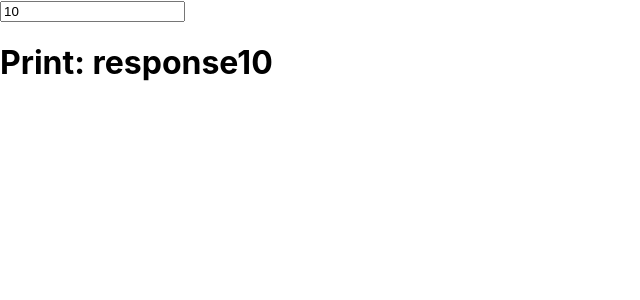
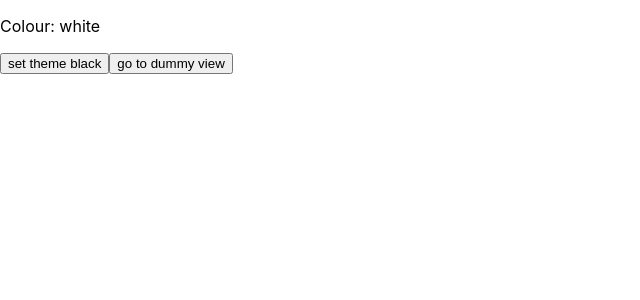
Before and after one commit to itsapep/react-js-intermediate, a React (Create React App) app: page / in a window 1280 px wide. Shown: the top 300 px of the page, without its empty margins (0-640 px from the left). Built offline with nearby package versions, Linux system fonts and the light colour scheme.

Commit message:
[add] use useEffect function in ThemeModifier

```diff
--- a/src/App.js
+++ b/src/App.js
@@ -1,6 +1,8 @@
 import { useState } from 'react';
 import './App.css';
+import DummyView from './components/DummyView';
 import MoreEffect from './components/MoreEffect';
+import ThemeModifier from './components/ThemeModifier';
 
 function App() {
   // //  allow a functional component to use a component-level state
@@ -15,8 +17,13 @@ function App() {
   //   </div>
   // );
 
-  return(
-    <MoreEffect></MoreEffect>
+  // return(
+  //   <MoreEffect></MoreEffect>
+  // )
+
+  const [pageId, setPageId] = useState(0);
+  return (
+    pageId === 0 ? <ThemeModifier onNavigate={() => setPageId(1)}></ThemeModifier> : <DummyView onNavigate={() => setPageId(0)}></DummyView>
   )
 }
 
--- /dev/null
+++ b/src/components/DummyView.js
@@ -0,0 +1,9 @@
+const DummyView = (props) => {
+    return (
+        <div>
+            <button onClick={props.onNavigate}>Go Back</button>
+        </div>
+    )
+}
+
+export default DummyView;
--- /dev/null
+++ b/src/components/ThemeModifier.js
@@ -0,0 +1,30 @@
+import { useEffect, useState } from "react"
+
+const ThemeModifier = (props) => {
+    const [dark, setDark] = useState(false);
+
+    // useEffect will equals componentDidMount and componentDidUpdate
+    useEffect(() => {
+        document.title = `Theme ${dark?'black':'white'}`
+        // when given no dependencies, effect will always being called
+        // when given an empty array, useEffect will only being called at first rendering
+        // when given array with state value, useEffect will being called when state value is changed
+        return () => {
+            console.log(`component will unmount`);
+        }
+    })
+
+    return (
+        <div style={{backgroundColor:dark?'black':'white'}}>
+            <p style={{color:dark?'white':'black'}}>Colour: {dark?'black':'white'}</p>
+            <button onClick={() => setDark(!dark)}>
+                set theme {dark? 'white':'black'}
+            </button>
+            <button onClick={props.onNavigate}>
+                go to dummy view
+            </button>
+        </div>
+    )
+}
+
+export default ThemeModifier;
```
